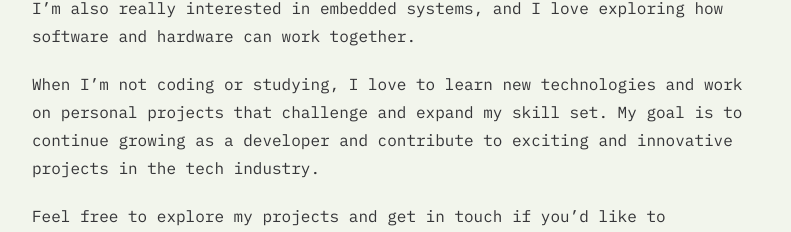
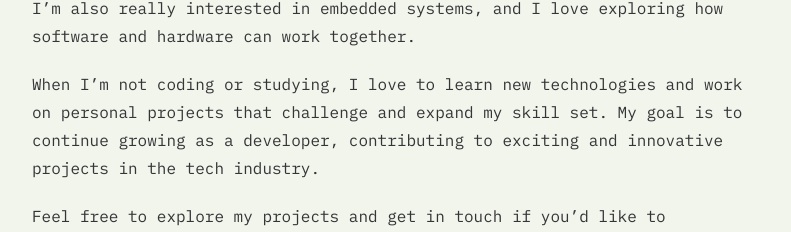
Before and after one commit to brandonbondig/personal-blog, an Astro site: page /about in a window 1280 px wide. Shown: the part 431-663 px from the top of the page, without its empty margins (240-1031 px from the left). Built offline with nearby package versions, Linux system fonts and the light colour scheme; Astro itself is replaced by a stand-in of ours.

Commit message:
test change

```diff
--- a/src/pages/about.md
+++ b/src/pages/about.md
@@ -5,7 +5,7 @@ title: "About"
 
 Hey, I'm Brandon Bondig, a 22-year-old second-year software student at Aalborg University in Denmark. I have a passion for software development, especially web development, where I enjoy creating functional applications. I'm also really interested in embedded systems, and I love exploring how software and hardware can work together.
 
-When I'm not coding or studying, I love to learn new technologies and work on personal projects that challenge and expand my skill set. My goal is to continue growing as a developer and contribute to exciting and innovative projects in the tech industry.
+When I'm not coding or studying, I love to learn new technologies and work on personal projects that challenge and expand my skill set. My goal is to continue growing as a developer, contributing to exciting and innovative projects in the tech industry.
 
 Feel free to explore my projects and get in touch if you'd like to collaborate or just have a chat about technology!
 
```
